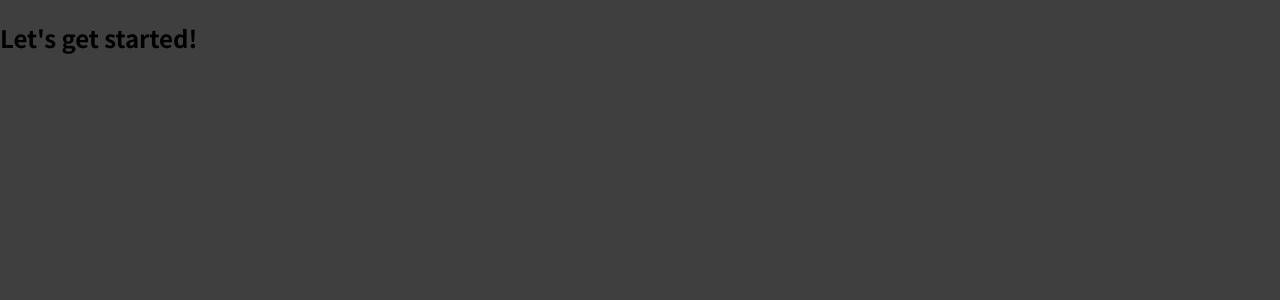
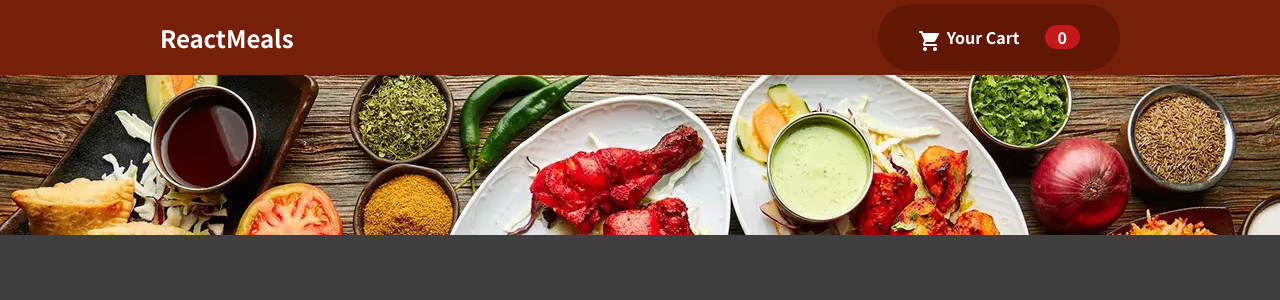
Before and after one commit to Abbi964/Restaurant_Website, a React (Create React App) app: page / in a window 1280 px wide. Shown: the top 300 px of the page. Built offline with nearby package versions, Linux system fonts and the light colour scheme.

Commit message:
making header

```diff
--- a/src/App.js
+++ b/src/App.js
@@ -1,8 +1,11 @@
+import React, {Fragment} from "react";
+import Header from './components/Layout/Header'
+
 function App() {
   return (
-    <div>
-      <h2>Let's get started!</h2>
-    </div>
+    <Fragment>
+      <Header/>
+    </Fragment>
   );
 }
 
--- /dev/null
+++ b/src/components/Layout/Header.css
@@ -0,0 +1,44 @@
+.nav_bar{
+    display: flex;
+    justify-content: space-between;
+    background: #762009;
+    padding: 0 10rem 0 10rem;
+    align-items: center;
+
+}
+
+h1{
+    color: white;
+}
+
+.header_cart{
+    display: flex;
+    background-color: #601703;
+    padding: 0px 40px 0px 40px;
+    color: white;
+    border-radius: 200px;
+}
+
+.cart_img{
+    height: 24px;
+    margin-top: 25px;
+}
+
+.your_cart{
+    padding: 0 25px 0 5px;
+}
+
+.cart_item_count{
+    background-color: #c51818;
+    padding: 0 13px 0 13px;
+    border-radius: 14px;
+}
+
+.restaurant_banner{
+    aspect-ratio: 16/2;
+    overflow: hidden;
+    width: 100%;
+}
+.restaurant_banner img{
+    width: inherit;
+}
--- /dev/null
+++ b/src/components/Layout/Header.js
@@ -0,0 +1,23 @@
+import React from "react";
+import './Header.css';
+
+function Header(){
+
+    return(
+        <header className="header">
+            <nav className="nav_bar">
+                <h1>ReactMeals</h1>
+                <div className="header_cart">
+                    <img className="cart_img" alt="cart-icon" src="/media/cart-icon.png"></img>
+                    <h4 className="your_cart">Your Cart</h4>
+                    <h4 className="cart_item_count">0</h4>
+                </div>
+            </nav>
+            <div className="restaurant_banner">
+                <img src="/media/restaurant_banner.jpg" alt="restaurant_banner"></img>
+            </div>
+        </header>
+    )
+}
+
+export default Header;
```
Also changed, not shown: public/media/cart-icon.png (added), public/media/restaurant_banner.jpg (added).
